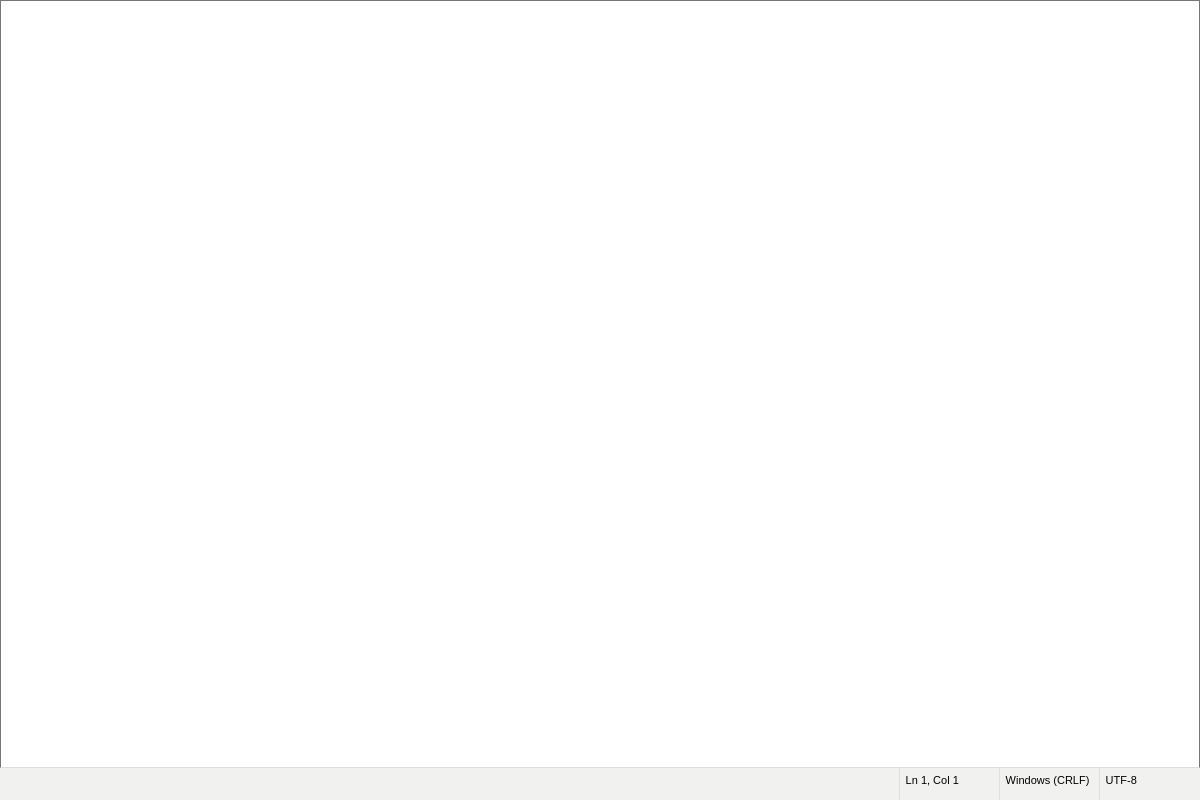
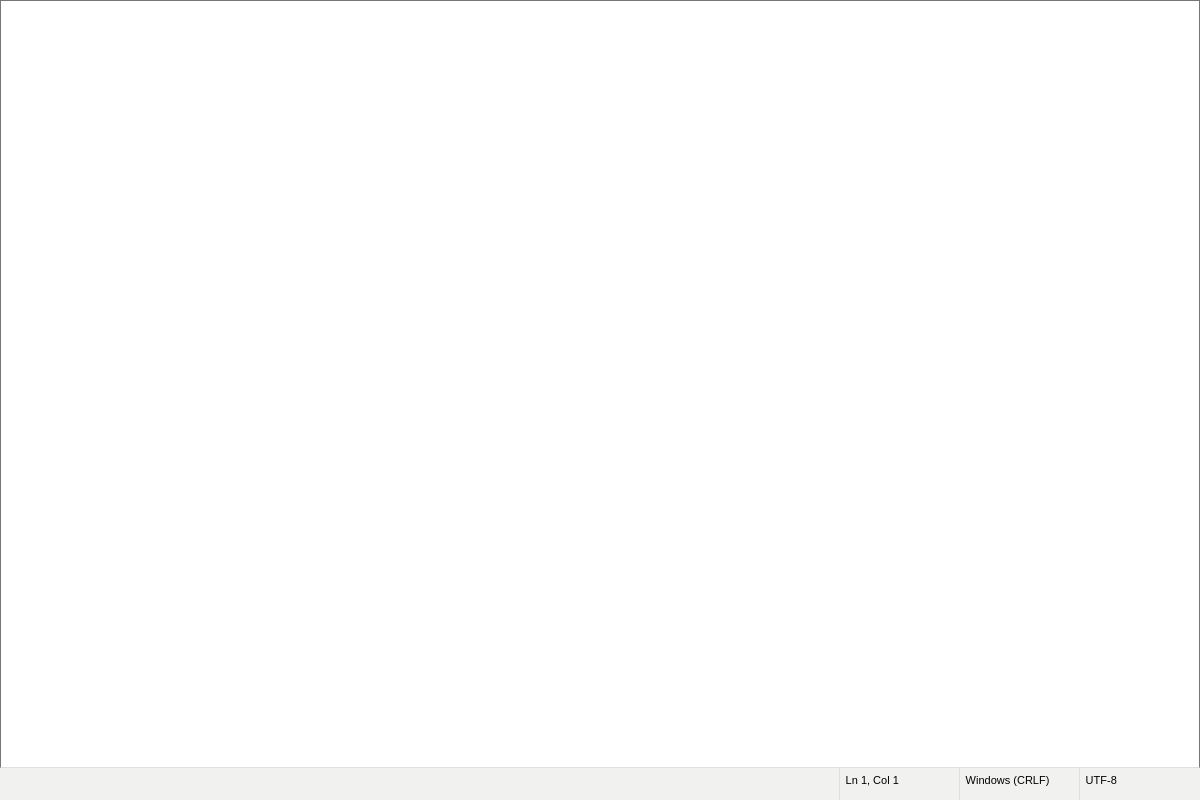
Before and after one commit to deve-sh/Notepad-Clone, an Electron app: page src/index.html in a window 1200 px wide. Drawn offline with Linux system fonts and the light colour scheme.

Commit message:
ui: Width update for information tray

```diff
--- a/src/index.html
+++ b/src/index.html
@@ -36,7 +36,7 @@
 			#info-bottom div {
 				padding: 0.35rem;
 				height: 100%;
-				min-width: 100px;
+				min-width: 120px;
 			}
 			#info-bottom div:not(:last-child) {
 				border-right: 1px solid #dedfdf;
```
